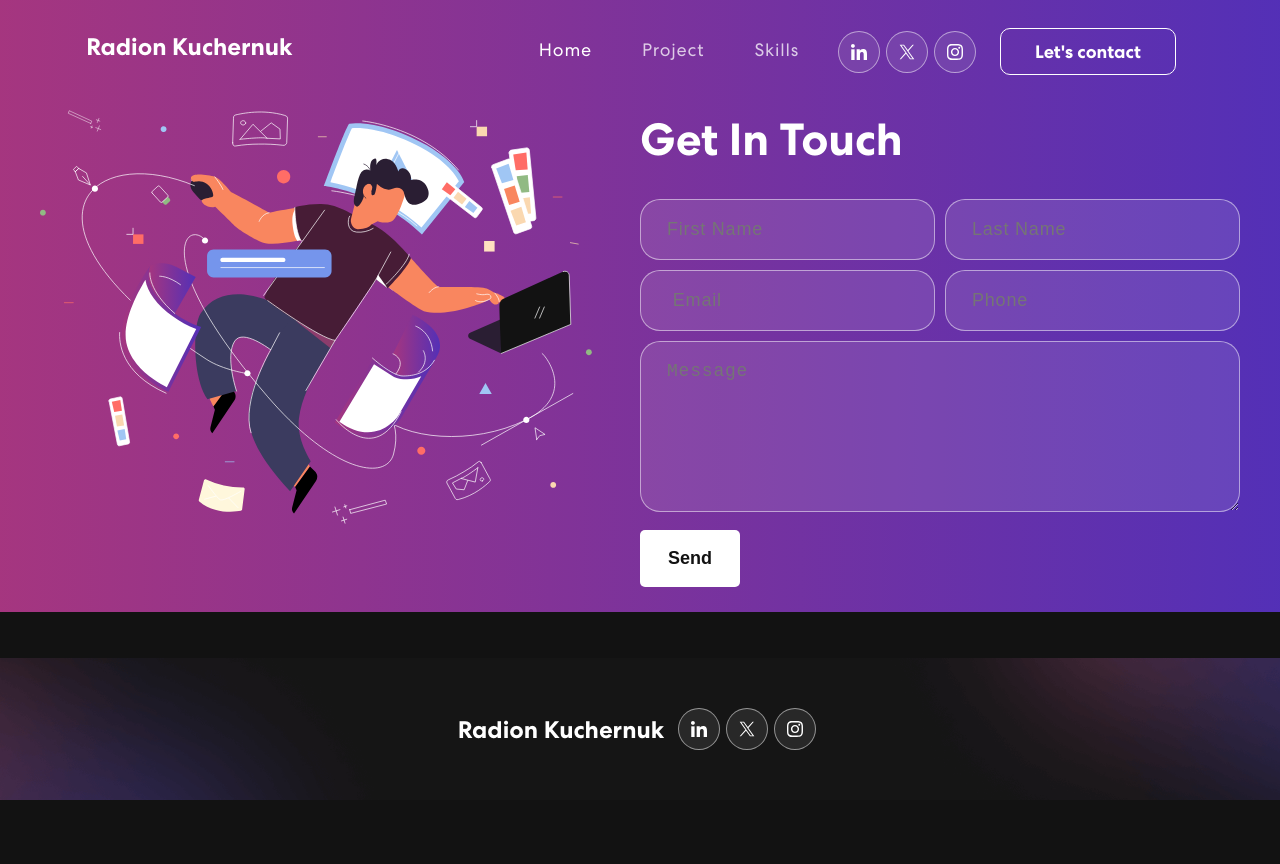
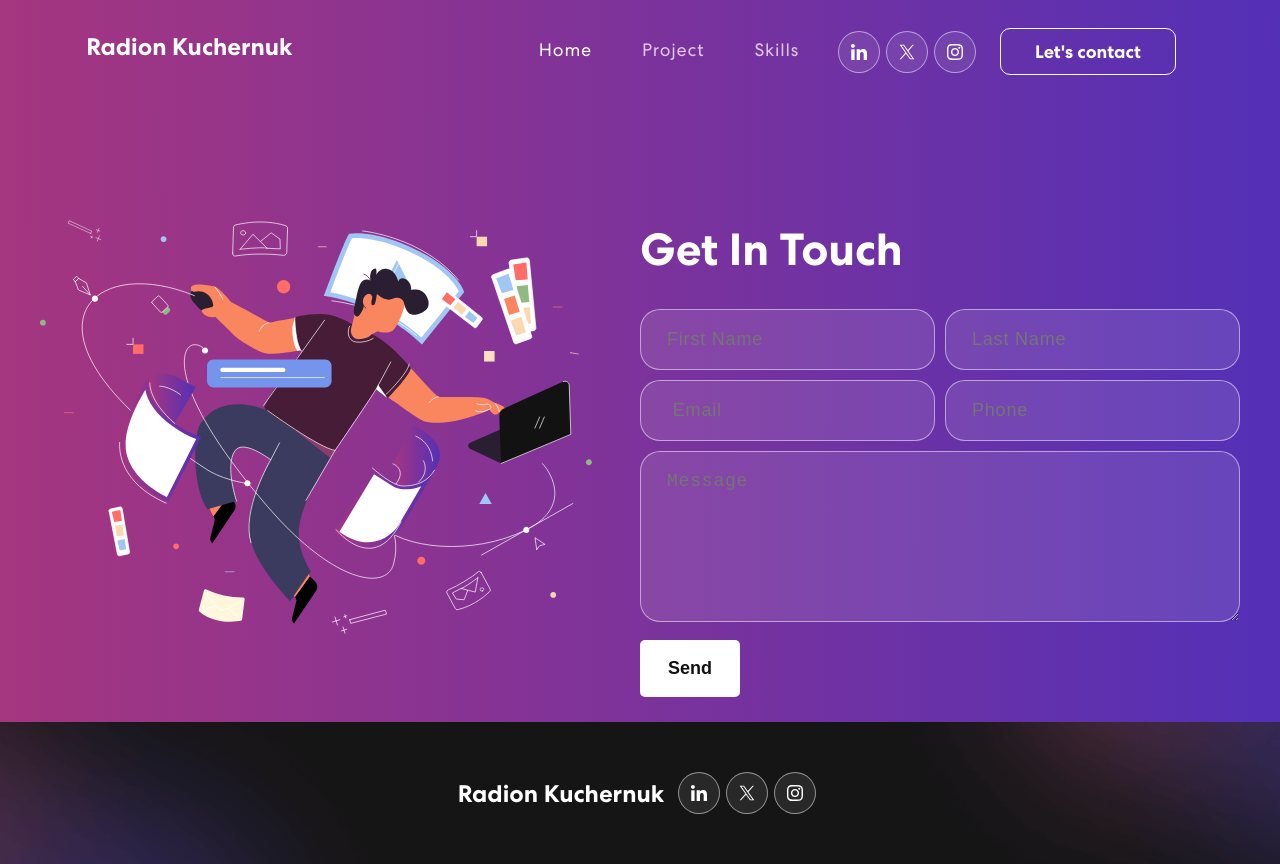
Before and after one commit to RodionKipitok/Portfolio-react, a React (Create React App) app: page /feedback in a window 1280 px wide. Before the commit the page ends 800 px from the top, so only its background shows below. Built offline with nearby package versions, Linux system fonts and the light colour scheme.

Commit message:
update footer padding

```diff
--- a/src/components/Contact/style.css
+++ b/src/components/Contact/style.css
@@ -5,7 +5,7 @@
 .contact__wrapper-img-and-form {
    display: grid;
    grid-template-columns: 1fr 1fr;
-   padding: 110px 25px 25px 25px;
+   padding: 220px 25px 25px 25px;
 }
 
 .contact img {
```
